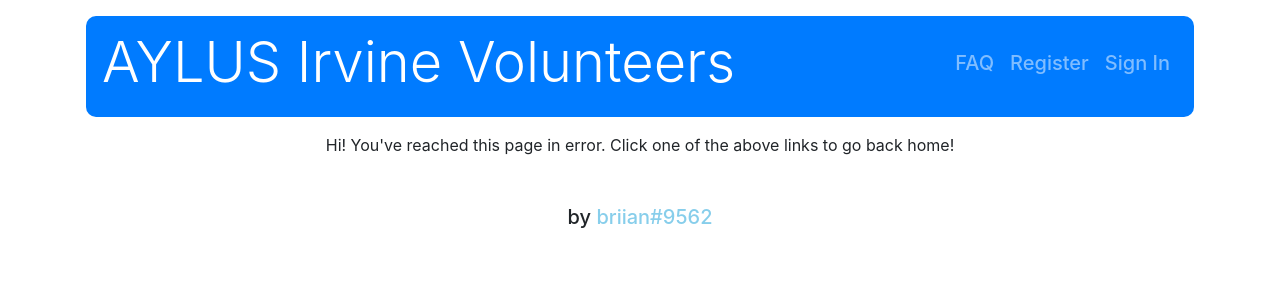
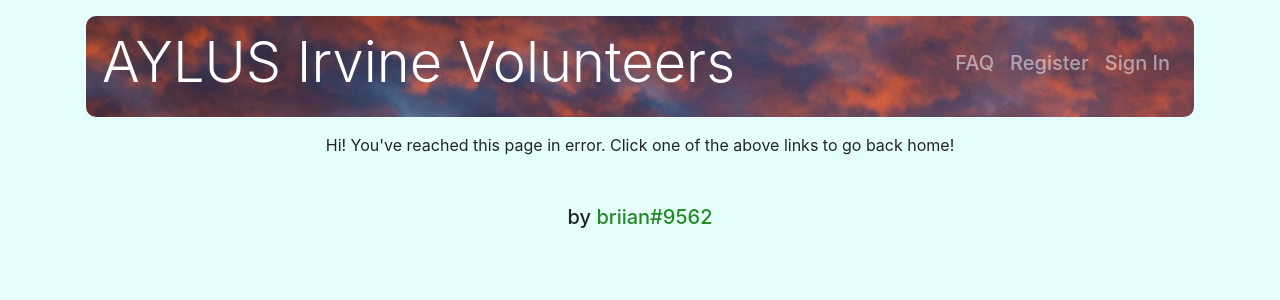
Before and after one commit to briansongdev/aylusirvine, a React (Create React App) app in the folder client/: page /processSignup/1 in a window 1280 px wide. Shown: the top 300 px of the page. Built offline with nearby package versions, Linux system fonts and the light colour scheme; no server answers.

Commit message:
ui update

```diff
--- a/client/src/landing/App.css
+++ b/client/src/landing/App.css
@@ -1,3 +1,6 @@
 .uvs {
   border-radius: 10px 10px 10px 10px;
 }
+#imagio {
+  background-image: url(../images/sunset.jpg);
+}
--- a/client/src/landing/App.js
+++ b/client/src/landing/App.js
@@ -35,11 +35,13 @@ function App() {
         localStorage.setItem("auth-token", "");
         token = "";
       }
-      const tokenRes = await Axios.post("/api/users/tokenIsValid", null, {
-        headers: { "x-auth-token": token },
-      });
+      const tokenRes = await Axios.post(
+        "http://localhost:5000/users/tokenIsValid",
+        null,
+        { headers: { "x-auth-token": token } }
+      );
       if (tokenRes.data) {
-        const userRes = await Axios.get("/api/users/", {
+        const userRes = await Axios.get("http://localhost:5000/users/", {
           headers: { "x-auth-token": token },
         });
         if (userRes.data.email == "brians3476@gmail.com") {
@@ -61,7 +63,7 @@ function App() {
   }, []);
 
   return (
-    <>
+    <div style={{ backgroundColor: "#e5fffd", minHeight: "100vh" }}>
       <UserContext.Provider value={{ userData, setUserData }}>
         <Container className="p-3">
           <Navigation />
@@ -82,11 +84,11 @@ function App() {
         </Container>
         <Container className="p-3 text-center">
           <h5>
-            by <span style={{ color: "skyblue" }}>briian#9562</span>
+            by <span style={{ color: "#228B22" }}>briian#9562</span>
           </h5>
         </Container>
       </UserContext.Provider>
-    </>
+    </div>
   );
 }
 
--- a/client/src/landing/Navigation.js
+++ b/client/src/landing/Navigation.js
@@ -18,7 +18,7 @@ export default function Navigation() {
   };
 
   return (
-    <Navbar bg="primary" variant="dark" expand="md" className="uvs">
+    <Navbar id="imagio" variant="dark" expand="md" className="uvs">
       <Navbar.Brand as={Link} to="/">
         <h1 className="display-4">AYLUS Irvine Volunteers</h1>
       </Navbar.Brand>
```
Also changed, not shown: client/src/images/sunset.jpg (added).
